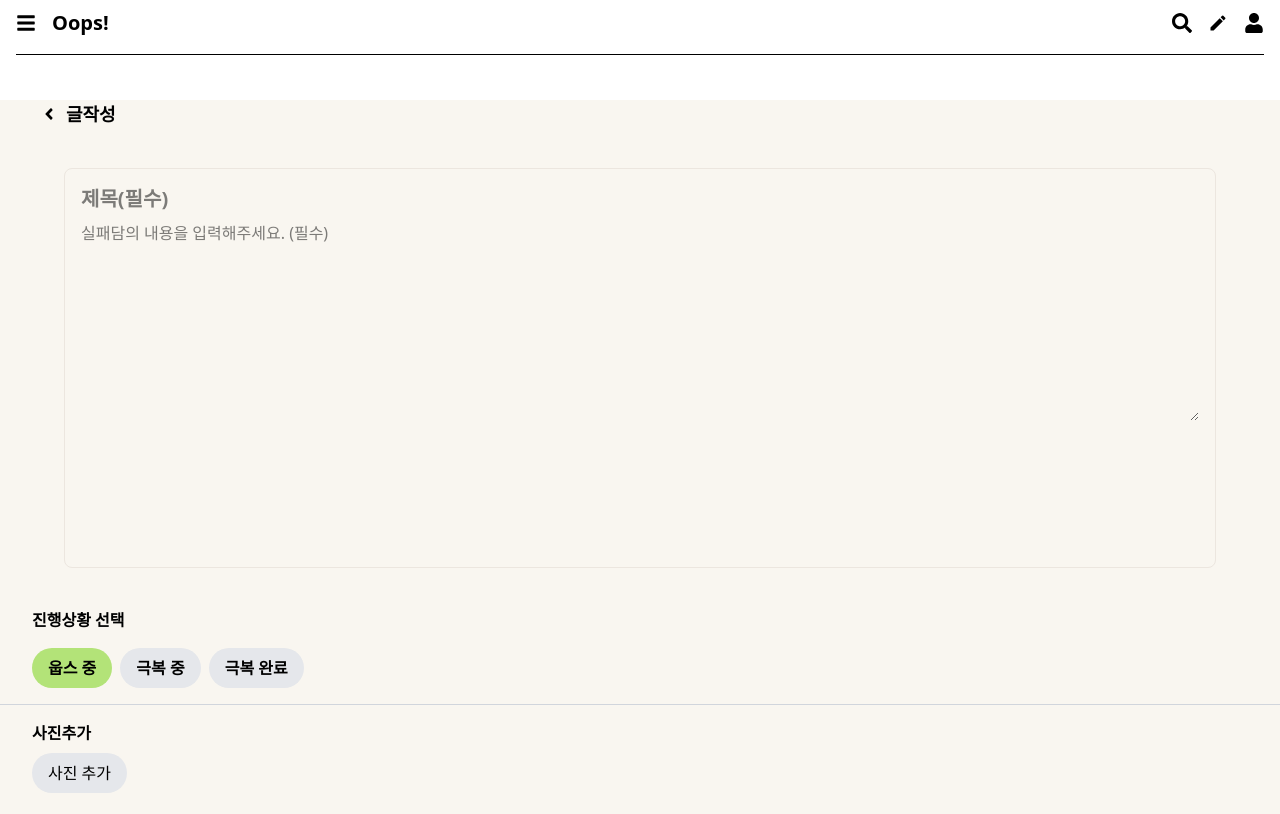
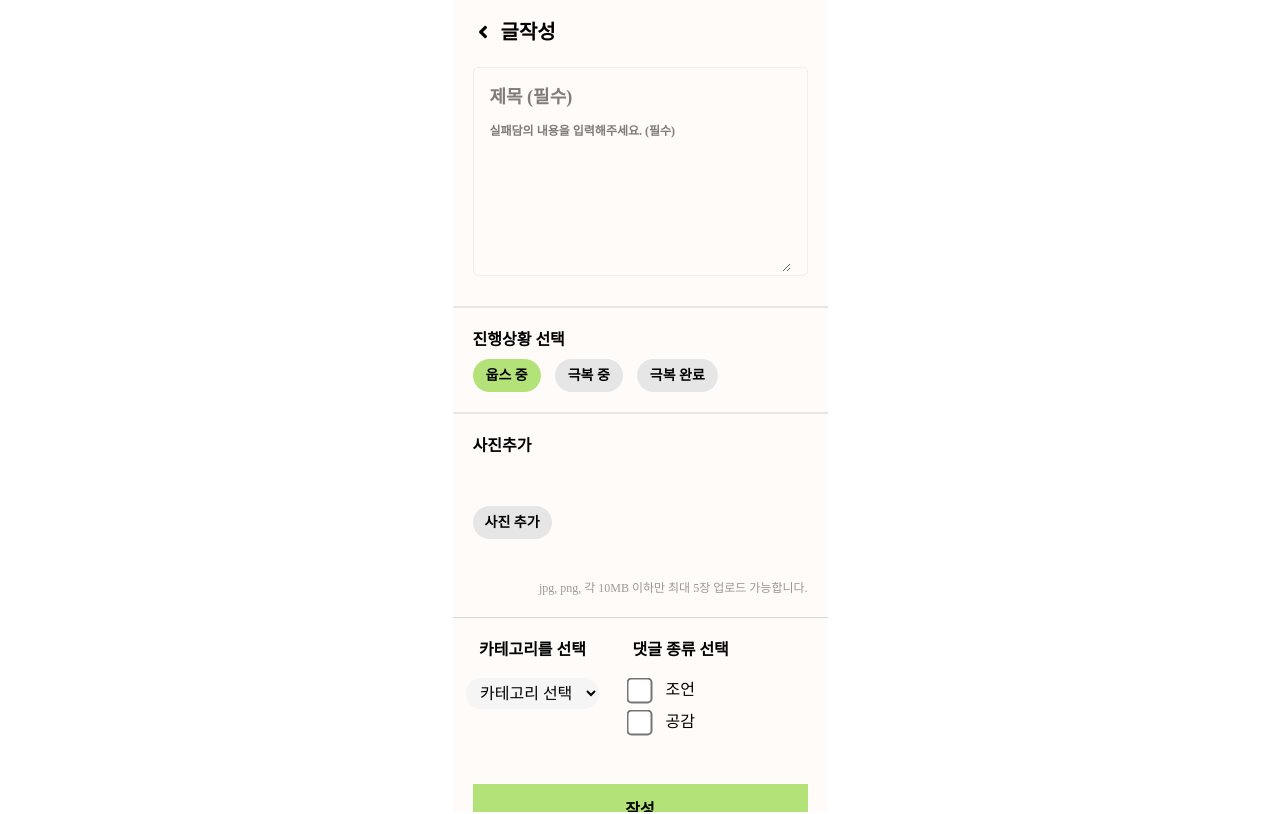
Before and after one commit to Team-0ops/Oops-front, a React (Vite) app: page / in a window 1280 px wide. Shown: the top 814 px of the page. Built offline with nearby package versions, Linux system fonts and the light colour scheme.

Commit message:
feat: post 글꼴 제외 css 전반 수정

```diff
--- a/src/components/OopsList.tsx
+++ /dev/null
@@ -1,44 +0,0 @@
-import type { OopsPost } from "../types/OopsList";
-
-interface OopsListProps {
-  posts: OopsPost[];
-  onSelect: (id: string) => void;
-}
-
-const OopsList = ({ posts, onSelect }: OopsListProps) => (
-  <div className="bg-white rounded-xl border border-gray-200 p-4 mx-8 mt-4">
-    <div className="font-bold mb-3 text-gray-600">
-      {posts.length > 0 ? "극복 완료한 게시글을 선택해주세요" : "게시글이 없습니다"}
-    </div>
-    <ul>
-      {posts.map((post) => (
-        <li
-          key={post.id}
-          className="flex items-center justify-between bg-[#F5F2ED] rounded-lg mb-3 px-4 py-3 cursor-pointer hover:bg-[#ece6df]"
-          onClick={() => onSelect(post.id)}
-        >
-          <div className="flex flex-col flex-1 mr-4">
-            <span className="font-bold text-base mb-1">{post.title}</span>
-            <span className="text-xs text-gray-400 mb-1">{post.category}</span>
-            <span className="text-sm text-gray-500 truncate">{post.content}</span>
-          </div>
-          <div className="w-[48px] h-[48px] flex-shrink-0 border border-gray-400 bg-white flex items-center justify-center">
-            {post.images && post.images[0] ? (
-              <img
-                src={post.images[0]}
-                alt="preview"
-                className="object-cover w-full h-full"
-              />
-            ) : (
-              <div className="w-full h-full flex items-center justify-center text-gray-300 text-2xl">
-                &#10005;
-              </div>
-            )}
-          </div>
-        </li>
-      ))}
-    </ul>
-  </div>
-);
-
-export default OopsList;
--- /dev/null
+++ b/src/components/post/OopsList.tsx
@@ -0,0 +1,40 @@
+import type { OopsPost } from "../../types/OopsList";
+
+interface OopsListProps {
+  posts: OopsPost[];
+  onSelect: (id: string) => void;
+}
+
+const OopsList = ({ posts, onSelect }: OopsListProps) => (
+  <div className="bg-[#fffbf8] rounded-[4px] border-[1px] border-[#f6ebe6] px-[22px] py-[17px] mt-[8px] w-[335px] font-['Pretendard']">
+    <div className="font-semibold mb-3 text-[14px]">
+      {posts.length > 0 ? "극복 완료한 게시글을 선택해주세요" : "게시글이 없습니다"}
+    </div>
+    <ul className="flex flex-col gap-[12px]">
+      {posts.map((post) => (
+        <li
+          key={post.id}
+          className="flex items-center justify-between bg-[#f0e7e0]  cursor-pointer px-[14px] py-[10px] rounded-[10px] w-[291px] h-[50px]"
+          onClick={() => onSelect(post.id)}
+        >
+          <div className="flex flex-col gap-[4px] font-['Pretendard'] w-[258px]">
+            <span className="font-semibold text-[14px]">{post.title}</span>
+            <span className="text-[12px] font-medium text-[#999999]">{post.category}</span>
+            <span className="text-[12px] text-[#262626]">{post.content}</span>
+          </div>
+          <div className="w-[48px] h-[48px] flex-shrink-0  flex items-center justify-center">
+            {post.images && post.images[0] ? (
+              <img
+                src={post.images[0]}
+                alt="preview"
+                className="object-cover w-full h-full"
+              />
+            ) :null}
+          </div>
+        </li>
+      ))}
+    </ul>
+  </div>
+);
+
+export default OopsList;
--- a/src/pages/PostWrite.tsx
+++ b/src/pages/PostWrite.tsx
@@ -1,8 +1,7 @@
-import Navbar from "../components/Navbar";
 import { useState } from "react";
 import { FaAngleLeft } from "react-icons/fa";
 import type { OopsPost } from "../types/OopsList";
-import OopsList from "../components/OopsList";
+import OopsList from "../components/post/OopsList";
 import { v4 as uuidv4 } from "uuid";
 import { useRef } from "react";
 
@@ -29,6 +28,8 @@ const PostWrite = ({
   // 극복 중/완료 작성용 state
   const [overcomeContent, setOvercomeContent] = useState("");
   const [completeContent, setCompleteContent] = useState("");
+  const [overcomeTitle, setOvercomeTitle] = useState("");
+  const [completeTitle, setCompleteTitle] = useState("");
   // 이미지 업로드용 state
   const [images, setImages] = useState<string[]>([]);
   const [category, setCategory] = useState("");
@@ -42,7 +43,9 @@ const PostWrite = ({
   const handleImageChange = (e: React.ChangeEvent<HTMLInputElement>) => {
     const files = e.target.files;
     if (files) {
-      const newImages = Array.from(files).map((file) => URL.createObjectURL(file));
+      const newImages = Array.from(files).map((file) =>
+        URL.createObjectURL(file)
+      );
       setImages((prev) => [...prev, ...newImages]);
     }
   };
@@ -55,12 +58,13 @@ const PostWrite = ({
 
   // 최종 제출 핸들러
   const handleSubmit = () => {
+    // 웁스 중 작성
     if (selectedStep === 0) {
-      // 웁스 중 작성
       setPosts((prev) => [
         ...prev,
         {
-          id: Date.now().toString() + Math.random().toString(36).substring(2, 9), // uuid 대체
+          id:
+            Date.now().toString() + Math.random().toString(36).substring(2, 9), // uuid 대체
           status: "웁스 중",
           title,
           content,
@@ -76,35 +80,57 @@ const PostWrite = ({
       setCommentType([]);
     } else if (selectedStep === 1 && selectedPostId) {
       // 극복 중 작성
-      setPosts((prev) =>
-        prev.map((post) =>
-          post.id === selectedPostId
-            ? { ...post, status: "극복 중", overcomeContent }
-            : post
-        )
-      );
+      setPosts((prev) => [
+        ...prev,
+        {
+          id:
+            Date.now().toString() + Math.random().toString(36).substring(2, 9), // uuid 대체
+          status: "극복 중",
+          title: overcomeTitle,
+          content: overcomeContent,
+          images: [],
+          category: "",
+          commentType: [],
+          parentId: selectedPostId, // 웁스 중 id
+        },
+      ]);
       setOvercomeContent("");
+      setOvercomeTitle("");
       setSelectedPostId(null);
     } else if (selectedStep === 2 && selectedPostId) {
       // 극복 완료 작성
-      setPosts((prev) =>
-        prev.map((post) =>
-          post.id === selectedPostId
-            ? { ...post, status: "극복 완료", completeContent }
-            : post
-        )
-      );
+      setPosts((prev) => [
+        ...prev,
+        {
+          id:
+            Date.now().toString() + Math.random().toString(36).substring(2, 9), // uuid 대체
+          status: "극복 완료",
+          title: completeTitle,
+          content: completeContent,
+          images: [],
+          category: "",
+          commentType: [],
+          parentId: selectedPostId, // 극복 중 id
+        },
+      ]);
       setCompleteContent("");
+      setCompleteTitle("");
       setSelectedPostId(null);
     }
   };
 
+  // button 스타일
+  const buttonStyle =
+    "w-auto px-[13px] py-[6px] rounded-[20px]  font-semibold text-[14px] flex items-center justify-center cursor-pointer";
+
   return (
-    <>
-      {/* 네비게이션 */}
-      <Navbar />
-      <div className="bg-[#F9F6F0] ">
-        <div className="flex items-center gap-2 text-lg font-bold ml-10">
+    <div className="flex justify-center items-center min-h-screen ">
+      {/* <Navbar /> 들어가면 됨 */}
+      <div className="w-[375px] h-[812px] bg-[#FFFBF8] overflow-auto ">
+        {/* 첫번째 section */}
+        <section className="w-full px-[20px] pt-[17px] pb-[30px] flex flex-col gap-[20px]">
+          {/* 글작성 */}
+          <div className="flex items-center font-['Pretendard'] gap-[8px] text-[20px] font-semibold">
             <button className="cursor-pointer">
               <FaAngleLeft />
             </button>
@@ -112,65 +138,75 @@ const PostWrite = ({
           </div>
 
           {/* 제목 및 본문 입력 */}
-        <div className="my-10 flex flex-col justify-center items-center w-full">
-          <div className="w-[90%] h-[400px]  border border-[#ECE6DF] rounded-lg p-4">
+          <div className="w-full h-[209px] py-[17px] px-[16px] border-[1px] border-[#f6ebe6] rounded-[5px] ">
             <input
-              placeholder="제목(필수)"
-              className="mb-2 text-xl font-bold w-full bg-transparent outline-none"
+              placeholder="제목 (필수)"
+              className="mb-[14px] font-['Pretendard'] font-semibold text-[18px] w-[177px] h-[21px] bg-transparent outline-none"
               value={title}
               onChange={(e) => setTitle(e.target.value)}
             />
             <textarea
               placeholder="실패담의 내용을 입력해주세요. (필수)"
-              className="w-full h-[200px] bg-transparent outline-none text-base"
+              className="w-full h-[150px] bg-transparent outline-none text-[12px] font-['Pretendard'] font-semibold"
               value={content}
               onChange={(e) => setContent(e.target.value)}
             />
           </div>
+        </section>
+
+        <hr className="border-[#E6E6E6] border-[1px]" />
+
+        {/* 두번째 section */}
+        {/* 진행상황 선택 */}
+        <section className="w-full px-[20px] py-[20px] font-['Pretendard'] flex flex-col gap-[12px] items-start">
+          <div className="w-[242px] h-[19px] font-semibold text-[16px]">
+            진행상황 선택
           </div>
-
-        {/* 진행상황 선택 */}
-        <h6 className="mx-8 mt-4 font-bold">진행상황 선택</h6>
-        <div className="flex items-start my-4 w-[350px] rounded-lg mx-8 overflow-hidden border-none gap-2">
+          <div className="flex items-start w-full gap-[14px] font-['Pretendard'] rounded-lg overflow-hidden border-none">
             <button
-            className={` cursor-pointer py-2 px-4 font-bold rounded-full ${
-              selectedStep === 0 ? "bg-[#B3E378] " : "bg-gray-200 text-black"
+              className={`${buttonStyle} ${
+                selectedStep === 0 ? "bg-[#B3E378]" : "bg-[#E6E6E6] text-black"
               }`}
               onClick={() => setSelectedStep(0)}
             >
               웁스 중
             </button>
             <button
-            className={` cursor-pointer py-2 px-4 font-bold rounded-full ${
-              selectedStep === 1 ? "bg-[#B3E378] " : "bg-gray-200 text-black"
+              className={`${buttonStyle} ${
+                selectedStep === 1 ? "bg-[#B3E378]" : "bg-[#E6E6E6] text-black"
               }`}
               onClick={() => setSelectedStep(1)}
             >
               극복 중
             </button>
             <button
-            className={` cursor-pointer py-2 px-4 font-bold rounded-full ${
-              selectedStep === 2 ? "bg-[#B3E378] " : "bg-gray-200 text-black"
+              className={`${buttonStyle} ${
+                selectedStep === 2 ? "bg-[#B3E378]" : "bg-[#E6E6E6] text-black"
               }`}
               onClick={() => setSelectedStep(2)}
             >
               극복 완료
             </button>
           </div>
+
+          {/* 웁스 중, 극복 중, 극복 완료 리스트 */}
+
           {selectedStep === 1 && (
             <OopsList posts={oopsList} onSelect={setSelectedPostId} />
           )}
           {selectedStep === 2 && (
             <OopsList posts={overcomeList} onSelect={setSelectedPostId} />
           )}
-        <hr className="border-gray-300" />
+        </section>
+        <hr className="border-[#E6E6E6] border-[1px]" />
 
+        {/* 세번째 section */}
         {/* 이미지 업로드 */}
-        <div className="flex items-start mt-4 ml-8">
-          <div className="flex flex-col items-start">
-            <h6 className="font-bold mb-2">사진추가</h6>
+        <section className="w-full py-[20px] px-[20px] font-['Pretendard'] flex flex-col items-start">
+          <div className="font-semibold mb-[8px] text-[16px]">사진추가</div>
+          <div className="flex justify-between items-center w-full ">
             <button
-              className="bg-gray-200 px-4 py-2 mb-2 cursor-pointer rounded-full text-black"
+              className="bg-[#E6E6E6] px-[12px] py-[6px] rounded-[20px] cursor-pointer my-[40px] text-[14px] font-semibold"
               onClick={handleClick}
               type="button"
             >
@@ -184,12 +220,11 @@ const PostWrite = ({
               className="hidden"
               onChange={handleImageChange}
             />
-          </div>
-          <div className="flex gap-4 ml-8">
+            <div className="flex gap-[12px] items-start overflow-x-auto max-w-[180px] scrollbar-thin">
               {images.map((src, idx) => (
                 <div
                   key={idx}
-                className="w-[80px] h-[80px] border border-black flex items-center justify-center cursor-pointer relative"
+                  className="w-[80px] h-[80px] border border-black flex items-center justify-center cursor-pointer flex-shrink-0"
                   onClick={() => {
                     setImages(images.filter((_, i) => i !== idx));
                   }}
@@ -198,39 +233,54 @@ const PostWrite = ({
                   <img
                     src={src}
                     alt={`preview-${idx}`}
-                  className="object-cover w-full h-full"
+                    className="object-cover w-[80px] h-[80px]"
                   />
                 </div>
               ))}
             </div>
           </div>
-        <div className="ml-8 mt-4 mb-6 text-xs text-gray-500">
+          <div className="w-full flex justify-end">
+            <span className="text-[12px] font-medium text-[#999999]">
               jpg, png, 각 10MB 이하만 최대 5장 업로드 가능합니다.
+            </span>
           </div>
+        </section>
+
         <hr className="border-gray-300" />
 
+        {/* 세번째 섹션 */}
         {/* 카테고리 */}
-        <div className="flex justify-center items-center">
-          <form className="flex flex-col justify-center items-center mr-10 mt-6 mb-10">
-            <label className="font-bold">카테고리를 선택</label>
+        <section className="flex justify-start gap-[30px] pl-[20px] pt-[20px] font-['Pretendard']">
+          <form className="flex flex-col justify-start items-center gap-[16px] w-[120px]">
+            <label className="font-semibold text-[16px]">카테고리를 선택</label>
             <select
-              className="bg-white px-4 py-2 mt-2"
+              className="bg-[#F5F5F5] px-[10px] py-[6px] w-auto h-auto rounded-[20px]"
               onChange={(e) => setCategory(e.target.value)}
               value={category}
             >
-              <option className="text-gray-400" value="">
+              <option className="text-[14px]" value="">
                 카테고리 선택
               </option>
-              <option value="category1">자유</option>
-              <option value="category2">작은일</option>
-              <option value="category3">회사</option>
-              <option value="category4">인간관계</option>
+              <option className="text-[14px]" value="작은 일">작은 일</option>
+              <option className="text-[14px]" value="연애">연애</option>
+              <option className="text-[14px]" value="인간관계">인간관계</option>
+              <option className="text-[14px]" value="학교생활">학교생활</option>
+              <option className="text-[14px]" value="진로/취업">진로/취업</option>
+              <option className="text-[14px]" value="회사생활">회사생활</option>
+              <option className="text-[14px]" value="대입/입시">대입/입시</option>
+              <option className="text-[14px]" value="창업">창업</option>
+              <option className="text-[14px]" value="여행">여행</option>
+              <option className="text-[14px]" value="재정/돈관리">재정/돈관리</option>
+              <option className="text-[14px]" value="건강/운동">건강/운동</option>
+              <option className="text-[14px]" value="멘탈관리">멘탈관리</option>
+              <option className="text-[14px]" value="자유">자유</option>
+              {/* 카테고리 추가 시 아래와 같이 추가 */}
             </select>
           </form>
 
-          <fieldset className="ml-10 mt-6 mb-10">
+          <fieldset className="ml-[10px] flex flex-col justify-start items-start">
             <legend className="font-bold mb-4">댓글 종류 선택</legend>
-            <div>
+            <div className="flex items-center mb-[8px]">
               <input
                 type="checkbox"
                 value="조언"
@@ -242,13 +292,14 @@ const PostWrite = ({
                       : prev.filter((type) => type !== "조언")
                   );
                 }}
-                className="mb-2 scale-200"
+                className="accent-[#B3E378] rounded-[4px] scale-200"
               />
               <label className="mx-5" htmlFor="comment1">
                 조언
               </label>
             </div>
-            <div>
+
+            <div className="flex items-center mb-[8px]">
               <input
                 type="checkbox"
                 value="공감"
@@ -260,22 +311,28 @@ const PostWrite = ({
                       : prev.filter((type) => type !== "공감")
                   );
                 }}
-                className="mt-4 scale-200"
+                className="accent-[#B3E378] rounded-[4px] scale-200"
               />
               <label className="mx-5">공감</label>
             </div>
+
           </fieldset>
-        </div>
-        <div className="flex justify-center items-center mb-10">
+
+        </section>
+
+        {/* 웁스 중 작성 */}
+
+        {/* 작성 버튼 */}
+        <div className="flex justify-center items-center mb-[32px] mt-[42px]">
           <button
-            className="bg-[#B3E378] w-[400px] h-[50px] px-6 font-bold"
+            className="bg-[#B3E378] cursor-pointer w-[335px] h-[50px] px-6 font-bold"
             onClick={handleSubmit}
           >
             작성
           </button>
         </div>
       </div>
-    </>
+    </div>
   );
 };
 
--- a/src/types/OopsList.ts
+++ b/src/types/OopsList.ts
@@ -6,6 +6,5 @@ export type OopsPost = {
     images: string[];
     category: string;
     commentType: string[];
-    overcomeContent?: string; // 극복 중 내용
-    completeContent?: string; // 극복 완료 내용
+    parentId?: string; // 이전 단계 게시글 id (웁스중→극복중, 극복중→극복완료)
 };
```
Also changed, not shown: src/components/post/Navbar.tsx (renamed from src/components/Navbar.tsx), src/constants/delete.txt (deleted). Lines whose indentation alone changed are shown as unchanged.
